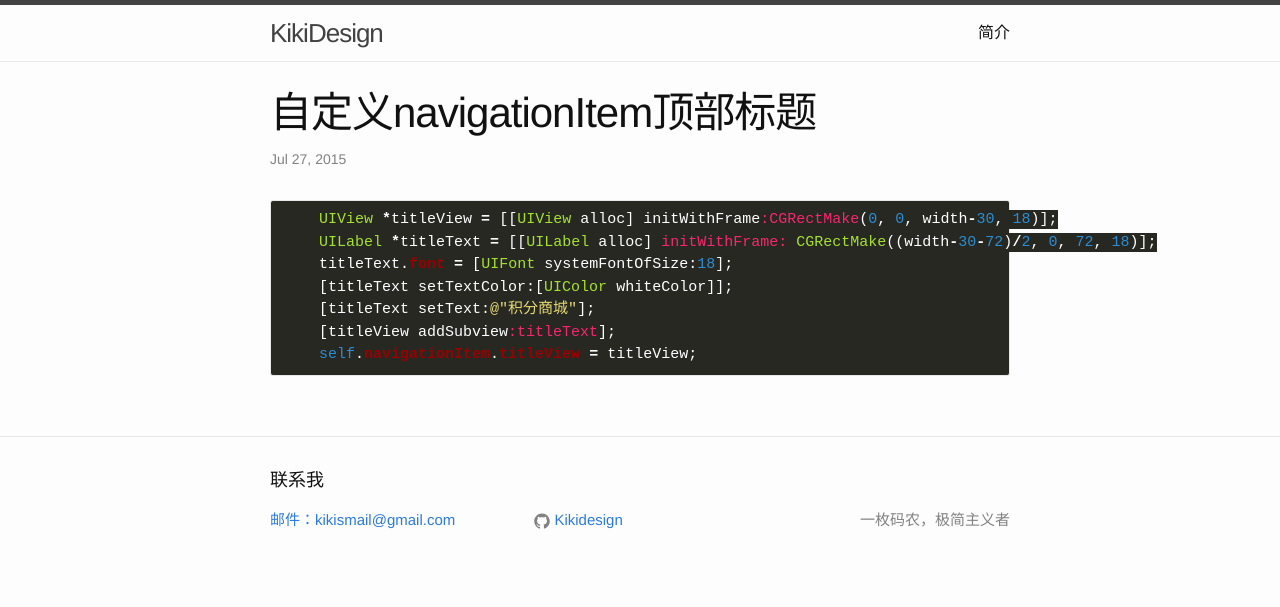
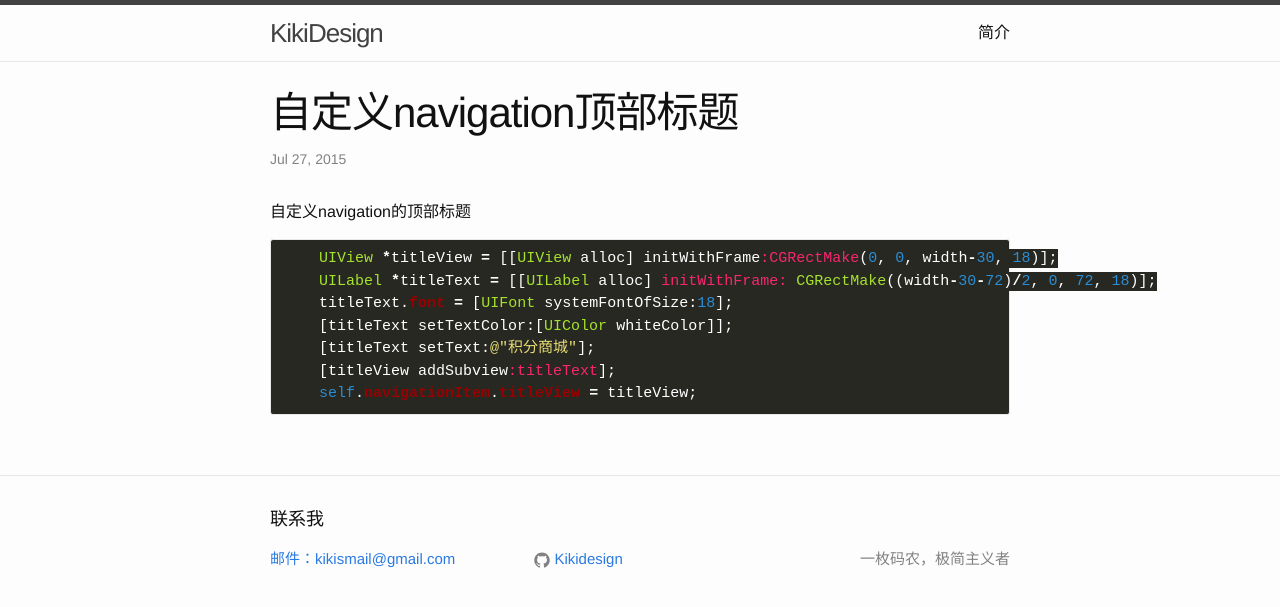
Before and after one commit to kikidesign/kikidesign.github.io, a Jekyll site: the page built from _posts/2015-07-27-Navigation-Top-Custom.md, in a window 1280 px wide. Shown: the top 607 px of the page. Built offline with Jekyll 4.4.1, drawn with Linux system fonts in a browser that asks for light colours.

Commit message:
NavigationItem-Top-Custom1

```diff
--- a/_posts/2015-07-27-NavigationItem-Top-Custom.md
+++ b/_posts/2015-07-27-Navigation-Top-Custom.md
@@ -1,9 +1,11 @@
 ---
 layout: post
-title:  "自定义navigationItem顶部标题"
+title:  "自定义navigation顶部标题"
 date:   2015-07-27 16:39:40
 categories: iOS update
 ---
+
+自定义navigation的顶部标题
 
 {% highlight ruby %}
     UIView *titleView = [[UIView alloc] initWithFrame:CGRectMake(0, 0, width-30, 18)];
```
